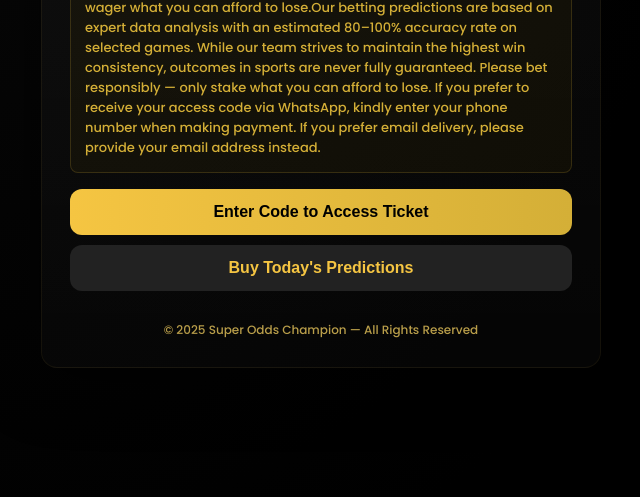
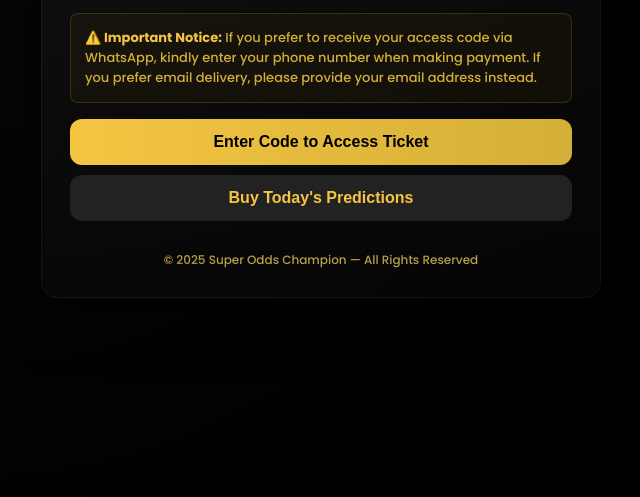
Before and after one commit to FutureCreationLLC/Super-Odds-Champion, a plain HTML site: page index.html in a window 1280 px wide. Shown: the part 303-800 px from the top of the page, without its empty margins (319-959 px from the left). Drawn offline with Linux system fonts and the light colour scheme; no server answers.

Commit message:
Update index.html

```diff
--- a/index.html
+++ b/index.html
@@ -41,11 +41,7 @@
     <h1>Super Odds Champion</h1>
     <p class="lead">Win with confidence. Predict smart, play smarter.</p>
     <div class="disclaimer">
-      <strong>⚠️ Important Notice:</strong> Predictions are based on expert analysis and have an approximate 70% historical accuracy rate. Betting carries risk. Only wager what you can afford to lose.Our betting predictions are based on expert data analysis with an estimated 80–100% accuracy rate on selected games. While our team strives to maintain the highest win consistency, outcomes in sports are never fully guaranteed.
-Please bet responsibly — only stake what you can afford to lose.
-
-If you prefer to receive your access code via WhatsApp, kindly enter your phone number when making payment.
-If you prefer email delivery, please provide your email address instead.
+      <strong>⚠️ Important Notice:</strong> If you prefer to receive your access code via WhatsApp, kindly enter your phone number when making payment. If you prefer email delivery, please provide your email address instead.
  </div>
     <button id="enterCodeBtn">Enter Code to Access Ticket</button>
     <button id="buyBtn" class="secondary">Buy Today's Predictions</button>
```
